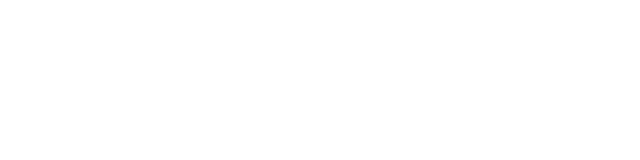
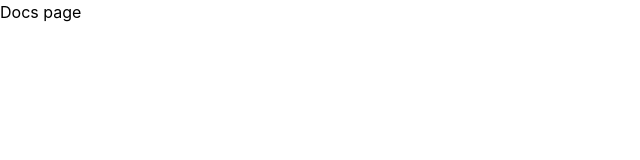
Before and after one commit to mallicksoumik1711/Api-protection-platform, a React (Vite) app in the folder Frontend/: page /docs in a window 1280 px wide. Before the commit this address had no page. Shown: the top 160 px of the page, without its empty margins (0-640 px from the left). Built offline with nearby package versions, Linux system fonts and the light colour scheme.

Commit message:
Makr route for docs

```diff
--- a/Frontend/src/components/Buttons.jsx
+++ b/Frontend/src/components/Buttons.jsx
@@ -64,7 +64,7 @@
             onMouseEnter={() => setHovered("right")}
             onClick={() => {
               setHovered("right");
-              navigate("");
+              navigate("/docs");
             }}
             className={`
               font-medium
--- /dev/null
+++ b/Frontend/src/pages/Docs.jsx
@@ -0,0 +1,5 @@
+function Docs() {
+  return <div>Docs page</div>;
+}
+
+export default Docs;
--- a/Frontend/src/routes/RoutePage.jsx
+++ b/Frontend/src/routes/RoutePage.jsx
@@ -1,6 +1,7 @@
 import LandingPage from "../pages/LandingPage";
 import SignIn from "../pages/SignIn";
 import SignUp from "../pages/SignUp";
+import Docs from "../pages/Docs";
 import { Routes, Route } from "react-router-dom";
 import ProtectedRoutes from "../utils/HelperFunctions/ProtectedRoutes";
 import DashboardLayout from "../layouts/DashboardLayout";
@@ -41,6 +42,7 @@
         <Route path="/" element={<LandingPage />} />
         <Route path="/signin" element={<SignIn />} />
         <Route path="/signup" element={<SignUp />} />
+        <Route path="/docs" element={<Docs />} />
         <Route
           path="/frontpage"
           element={
```
